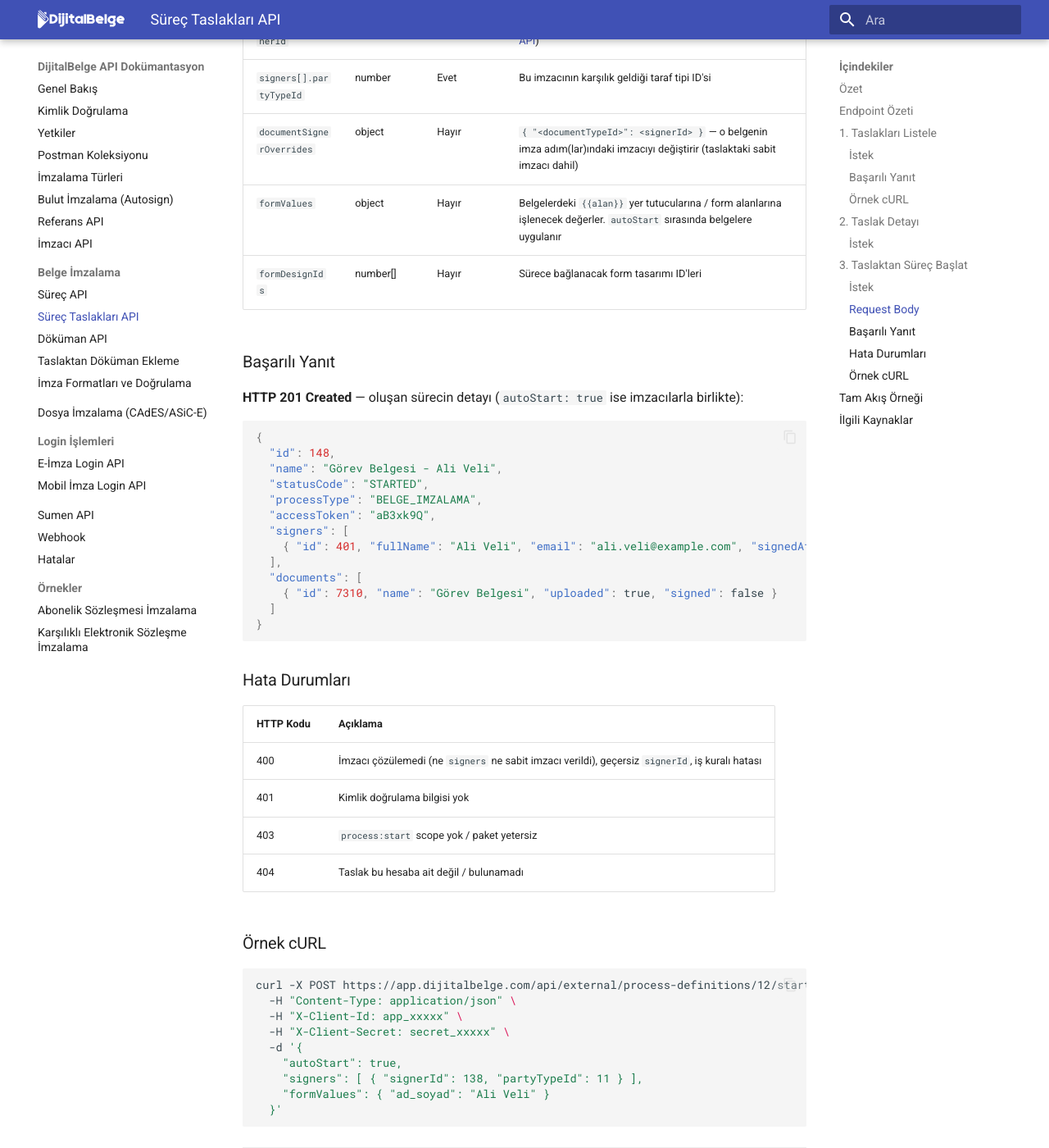
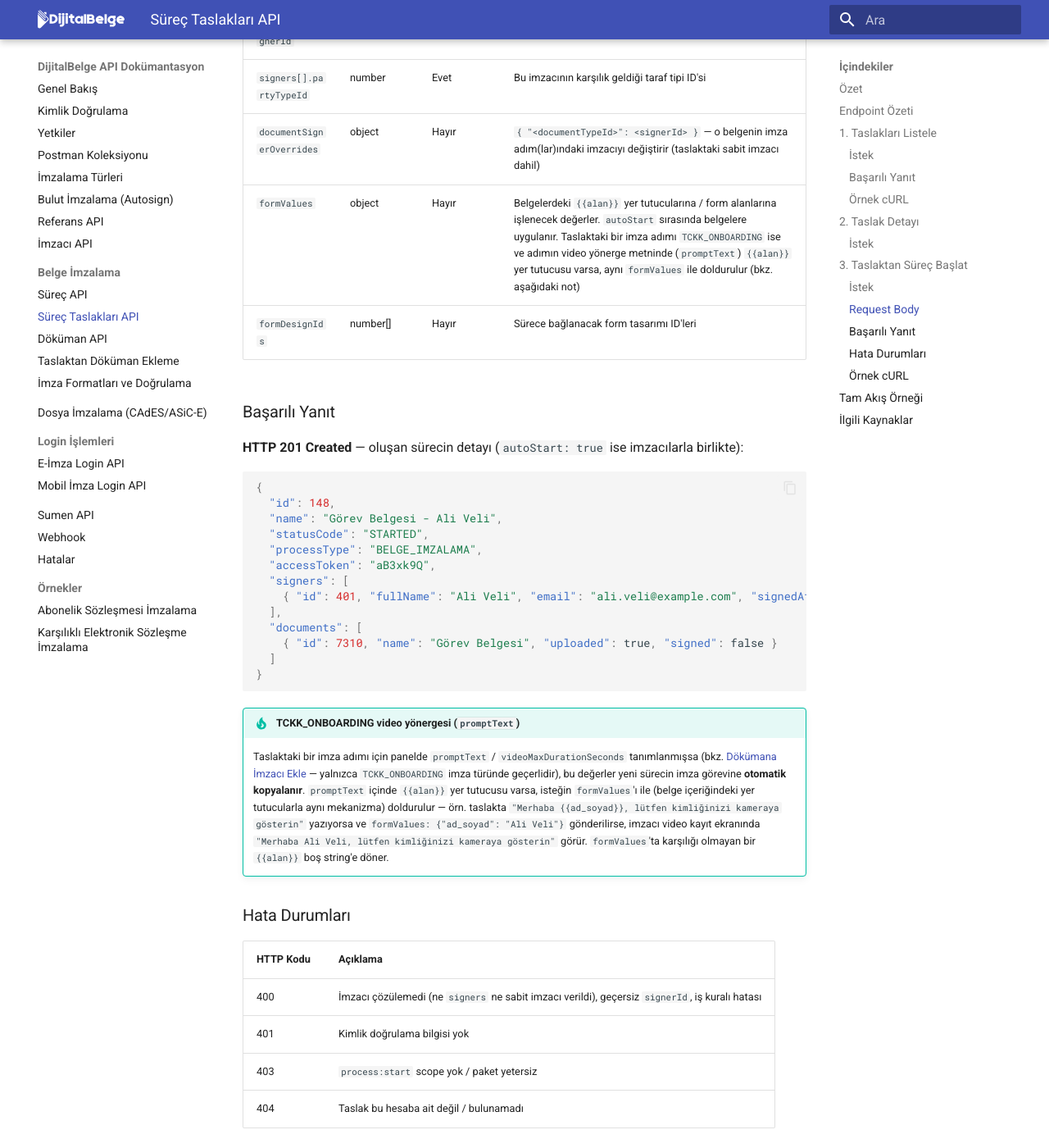
Before and after one commit to sadroalin06/dijitalbelge_dokuman, an MkDocs documentation site: the page built from docs/process-definitions.md, in a window 1280 px wide and 1400 px high, scrolled down 4562 px. Shown: the whole window at 82% size. Built offline with MkDocs 1.6.1 and Material for MkDocs 9.7.7, drawn with Linux system fonts in a browser that asks for light colours.

Commit message:
güncelle

````diff
--- a/docs/process-definitions.md
+++ b/docs/process-definitions.md
@@ -175,7 +175,7 @@ POST {baseURL}/process-definitions/{definitionId}/start
 | `signers[].signerId` | number | Evet | Hesabın imzacı rehberindeki `Signer` ID'si (bkz. [İmzacı API](signers.md)) |
 | `signers[].partyTypeId` | number | Evet | Bu imzacının karşılık geldiği taraf tipi ID'si |
 | `documentSignerOverrides` | object | Hayır | `{ "<documentTypeId>": <signerId> }` — o belgenin imza adım(lar)ındaki imzacıyı değiştirir (taslaktaki sabit imzacı dahil) |
-| `formValues` | object | Hayır | Belgelerdeki `{{alan}}` yer tutucularına / form alanlarına işlenecek değerler. `autoStart` sırasında belgelere uygulanır |
+| `formValues` | object | Hayır | Belgelerdeki `{{alan}}` yer tutucularına / form alanlarına işlenecek değerler. `autoStart` sırasında belgelere uygulanır. Taslaktaki bir imza adımı `TCKK_ONBOARDING` ise ve adımın video yönerge metninde (`promptText`) `{{alan}}` yer tutucusu varsa, aynı `formValues` ile doldurulur (bkz. aşağıdaki not) |
 | `formDesignIds` | number[] | Hayır | Sürece bağlanacak form tasarımı ID'leri |
 
 ### Başarılı Yanıt
@@ -197,6 +197,18 @@ POST {baseURL}/process-definitions/{definitionId}/start
   ]
 }
 ```
+
+!!! tip "TCKK_ONBOARDING video yönergesi (`promptText`)"
+    Taslaktaki bir imza adımı için panelde `promptText` / `videoMaxDurationSeconds`
+    tanımlanmışsa (bkz. [Dökümana İmzacı Ekle](documents.md#8-dokumana-imzac-ekle) —
+    yalnızca `TCKK_ONBOARDING` imza türünde geçerlidir), bu değerler yeni sürecin
+    imza görevine **otomatik kopyalanır**. `promptText` içinde `{{alan}}` yer
+    tutucusu varsa, isteğin `formValues`'ı ile (belge içeriğindeki yer tutucularla
+    aynı mekanizma) doldurulur — örn. taslakta
+    `"Merhaba {{ad_soyad}}, lütfen kimliğinizi kameraya gösterin"` yazıyorsa ve
+    `formValues: {"ad_soyad": "Ali Veli"}` gönderilirse, imzacı video kayıt
+    ekranında `"Merhaba Ali Veli, lütfen kimliğinizi kameraya gösterin"` görür.
+    `formValues`'ta karşılığı olmayan bir `{{alan}}` boş string'e döner.
 
 ### Hata Durumları
 
````
